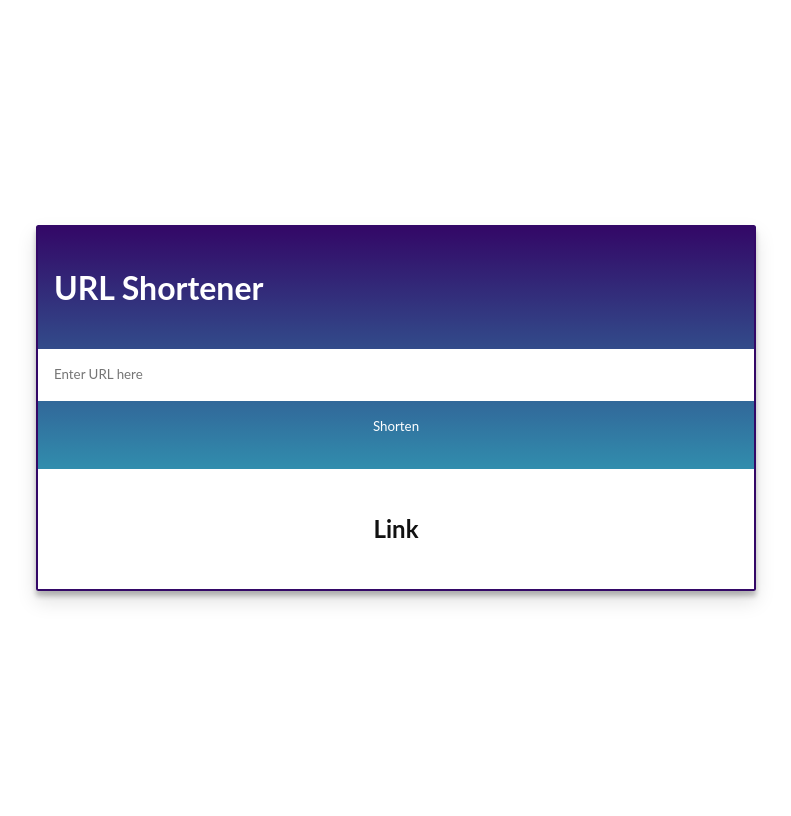
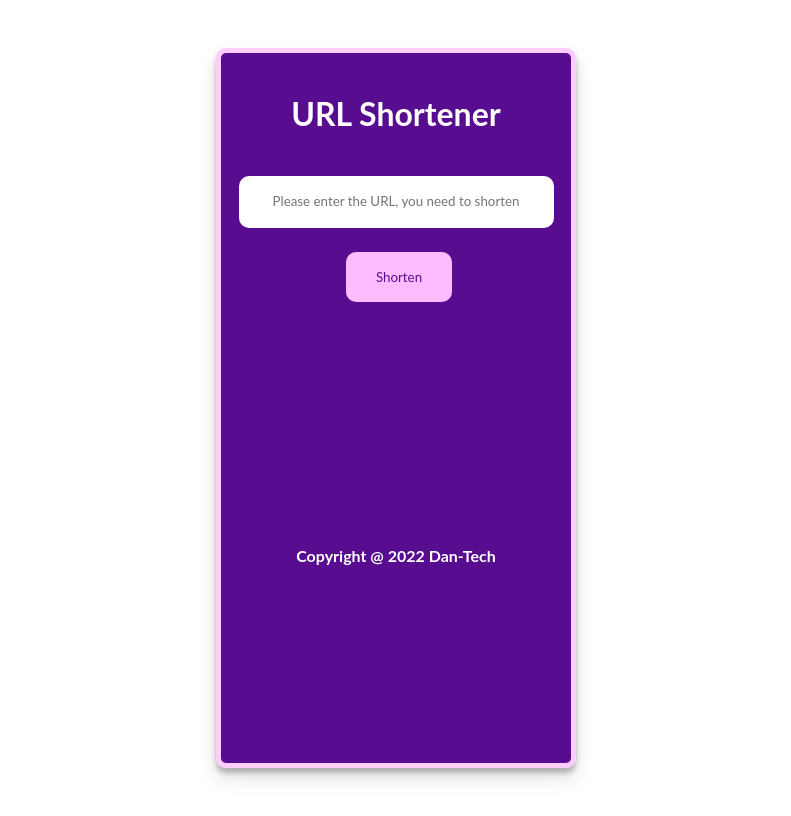
Before and after one commit to danishanwar/dinyurl, a Django app: page / in a window 1280 px wide. Shown: the whole page, without its empty margins (244-1035 px from the left). Run offline with Django 4.2, Linux system fonts and the light colour scheme; some libraries are stand-ins or nearby versions.

Commit message:
Changes CSS

```diff
--- a/templates/index.html
+++ b/templates/index.html
@@ -7,29 +7,31 @@
   box-sizing: border-box;
 }
 
-body,
-section {
+body {
   display: flex;
   align-items: center;
   justify-content: center;
   padding: 1rem;
 }
 
+
 body {
   min-height: 100vh;
   font-family: "Lato", sans-serif;
   line-height: 1.5;
-  color: #111;
+  color: #580c90;
 }
 
 main {
-  max-width: 720px;
+  max-width: 360px;
+  max-height: 720px;
   width: 100%;
-  border: 2.5px solid #330867;
-  border-radius: 2.5px;
+  height: 100%;
+  border: 5px solid #fcf;
+  border-radius: 10px;
   box-shadow: 0 10px 20px rgba(17, 17, 17, 0.125),
     0 5px 5px rgba(17, 17, 17, 0.25);
-  background-image: linear-gradient(to top, #30cfd0 0%, #330867 100%);
+  background-image: linear-gradient(to top, #580c90 0%, #580c90 100%);
 }
 
 h1 {
@@ -41,49 +43,127 @@ input,
 button {
   font-family: inherit;
   line-height: inherit;
-  color: inherit;
+  color: #123;
   border: 0;
   padding: 1rem;
 }
 
-input {
-  box-sizing: border-box;
-  width: 100%;
+/*div.wrapper {
+    width: 356px;
+    height:0px;
+}*/
+
+div.buttons {
+  display: flex;
+  text-align: center;
+  width: 356px;
+  height:50px;
 }
 
-.buttons {
-  display: flex;
-}
-
-button {
+button[type="submit"] {
   cursor: pointer;
-  flex: 1;
-  background-color: transparent;
-  color: white;
+  display: block;
+  margin : 0 auto;
+  border-radius: 10px;
+  text-align: center;
+  box-sizing: border-box;
+  width: 30%;
+  text-align: center;
+  color: #580c90;
+  background-color: #fbf;
   &:hover {
     background-color: rgba(255, 255, 255, 0.5);
   }
+
+}
+
+div.purl {
+  display: flex;
+  text-align: center;
+  width: 356px;
+  height: 50px;
+  color: black;
+}
+
+h2 {
+  cursor: pointer;
+  display: block;
+  margin : 0 auto;
+  border-radius: 10px;
+  text-align: center;
+  box-sizing: border-box;
+  width: 80%;
+  text-align: center;
+  color: #black;
+  background-color: #580c90;
+}
+
+input[type="text"] {
+  box-sizing: border-box;
+  width: 100%;
+  display: block;
+  margin : 0 auto;
+  border-radius: 10px;
+  text-align: center;
+  box-sizing: border-box;
+  width: 90%;
+  align-items: middle;
 }
 
 section {
-  min-height: 120px;
+  min-height: 10px;
   text-align: center;
-  background-color: white;
+  background-color: #580c90;
+  border-color: black;
+  display: flex;
+  align-items: center;
+  justify-content: center;
+}
+
+div.anch {
+  color: white;
+  text-align: center;
+}
+
+div.bottom {
+  color: white;
+  text-align: center;
+  padding: 2rem;
+}
+
+a {
+  color: fcf;
 }
 
     </style>
 </head>
 <main>
-  <h1>URL Shortener</h1>
+  <h1 style="text-align:center;">URL Shortener</h1>
   <form id="post-form">
     {% csrf_token %}
-  <input type="text" name="link" id="link" placeholder="Enter URL here">
+   <!--  <div class="wrapper"> -->
+  <input type="text" name="link" id="link" placeholder="Please enter the URL, you need to shorten">
+  <br>
   <div class="buttons">
     <button type="submit" id="shorten">Shorten</button>
   </div>
   </form>
 
-  <section id="section"><h2><a>Link</a></h2></section>
+  <div class="purl">
+    <h2><b></b></h2>
+  </div>
+  <div class="anch">
+    <b><a></a></b>
+  </div>
+  <div class="bottom">
+    <br>
+    <br>
+   <br>
+       <br>
+    <br>
+    <br>
+    <b>Copyright @ 2022 Dan-Tech</b>
+  </div>
 
 </main>
 
@@ -99,8 +179,10 @@ section {
         csrfmiddlewaretoken:$('input[name=csrfmiddlewaretoken]').val(),
       },
       success: function(data){
+        $('h2').html("The shortened URL ")
         $('a').attr("href", ""+data)
         $('a').html("dinyurl.herokuapp.com/"+data)
+
       }
     });
   });
```
Also changed, not shown: db.sqlite3, dinyurl/settings.py (line endings or trailing spaces).
